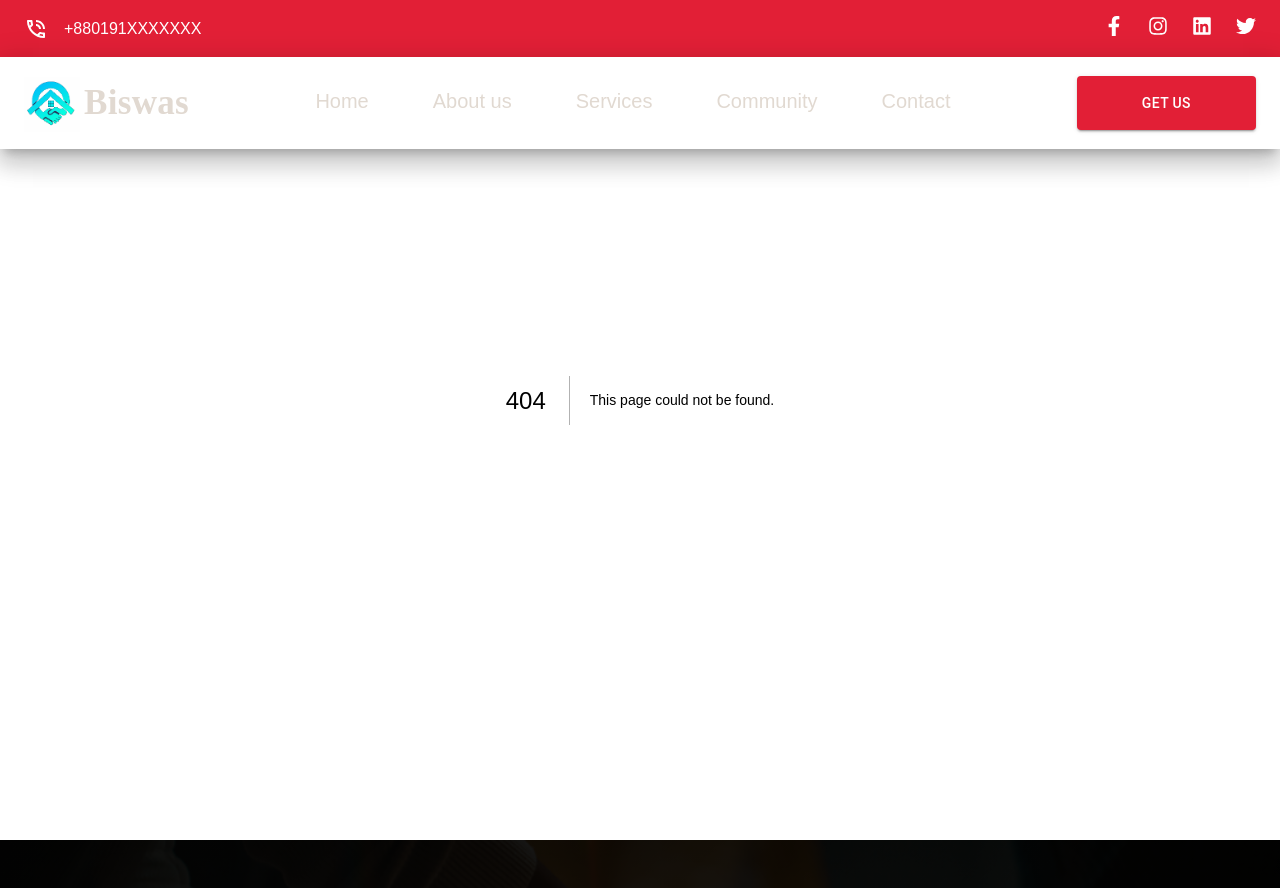
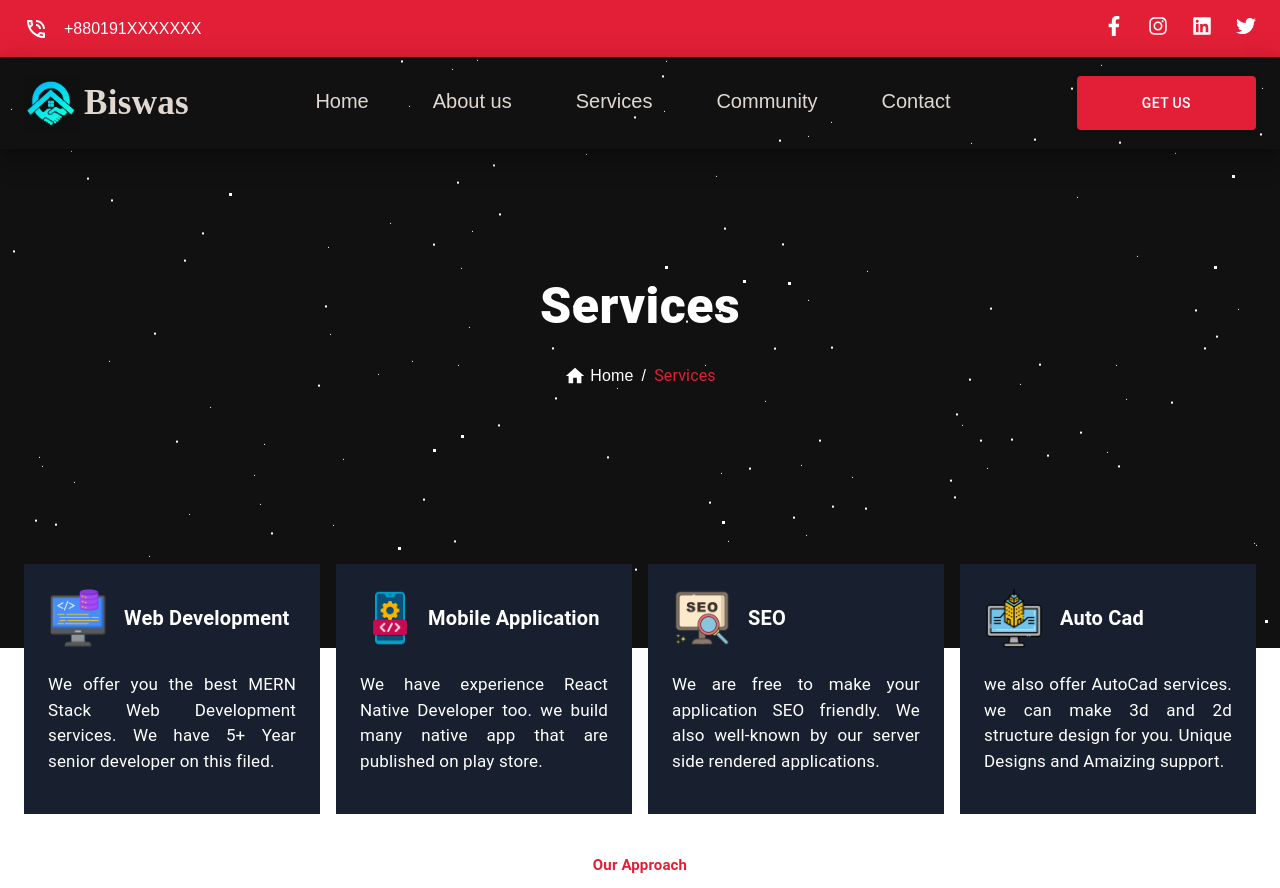
Before and after one commit to checkiamsiam/biswas-technology-frontend, a Next.js app: page /services in a window 1280 px wide. Before the commit this address had no page. Shown: the top 888 px of the page. Built offline with nearby package versions, Linux system fonts and the light colour scheme.

Commit message:
services

```diff
--- a/components/Header/HeaderMain.js
+++ b/components/Header/HeaderMain.js
@@ -64,7 +64,7 @@ const HeaderMain = ({ hideness }) => {
               About us
             </Link>
             <Link
-              href="#"
+              href="/services"
               underline="none"
               component={RouterLink}
               color={theme.palette.textColorForBgSecondary.lightWhite}
--- a/components/Home/Services.js
+++ b/components/Home/Services.js
@@ -8,7 +8,7 @@ import autoCadIcon from "../../assets/images/architecture.png";
 const Services = () => {
   const theme = useTheme();
   return (
-    <Container maxWidth="xl" sx={{ position: "relative" , marginTop: 5 , marginTop: "-100px" }}>
+    <Container maxWidth="xl" sx={{ position: "relative", my: 5, marginTop: "-100px" }}>
       <Grid container spacing={2}>
         <Grid item lg={3} md={6} xs={12}>
           <Box
--- /dev/null
+++ b/pages/services.js
@@ -0,0 +1,19 @@
+import Head from "next/head";
+import PageBanner from "../components/common/PageBanner";
+import OurApproach from "../components/Home/OurApproach";
+import Services from "../components/Home/Services";
+
+export default function ServicesPage() {
+  return (
+    <>
+      <Head>
+        <title>Services ~ Biswas Technology</title>
+        <meta name="description" content="about page of biswas technology" />
+        <meta name="viewport" content="width=device-width, initial-scale=1" />
+      </Head>
+      <PageBanner title="Services" path="Services" />
+      <Services />
+      <OurApproach />
+    </>
+  );
+}
```
